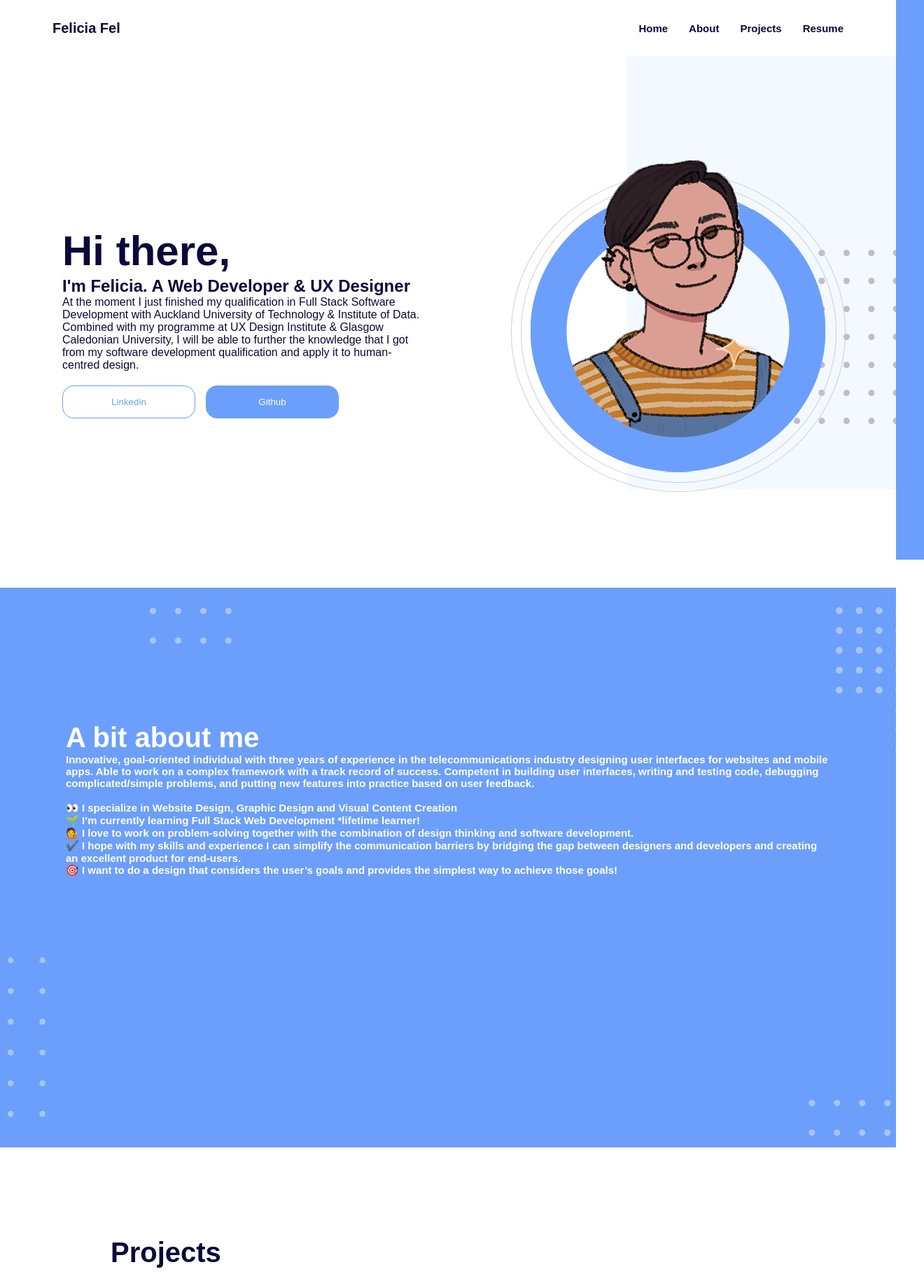
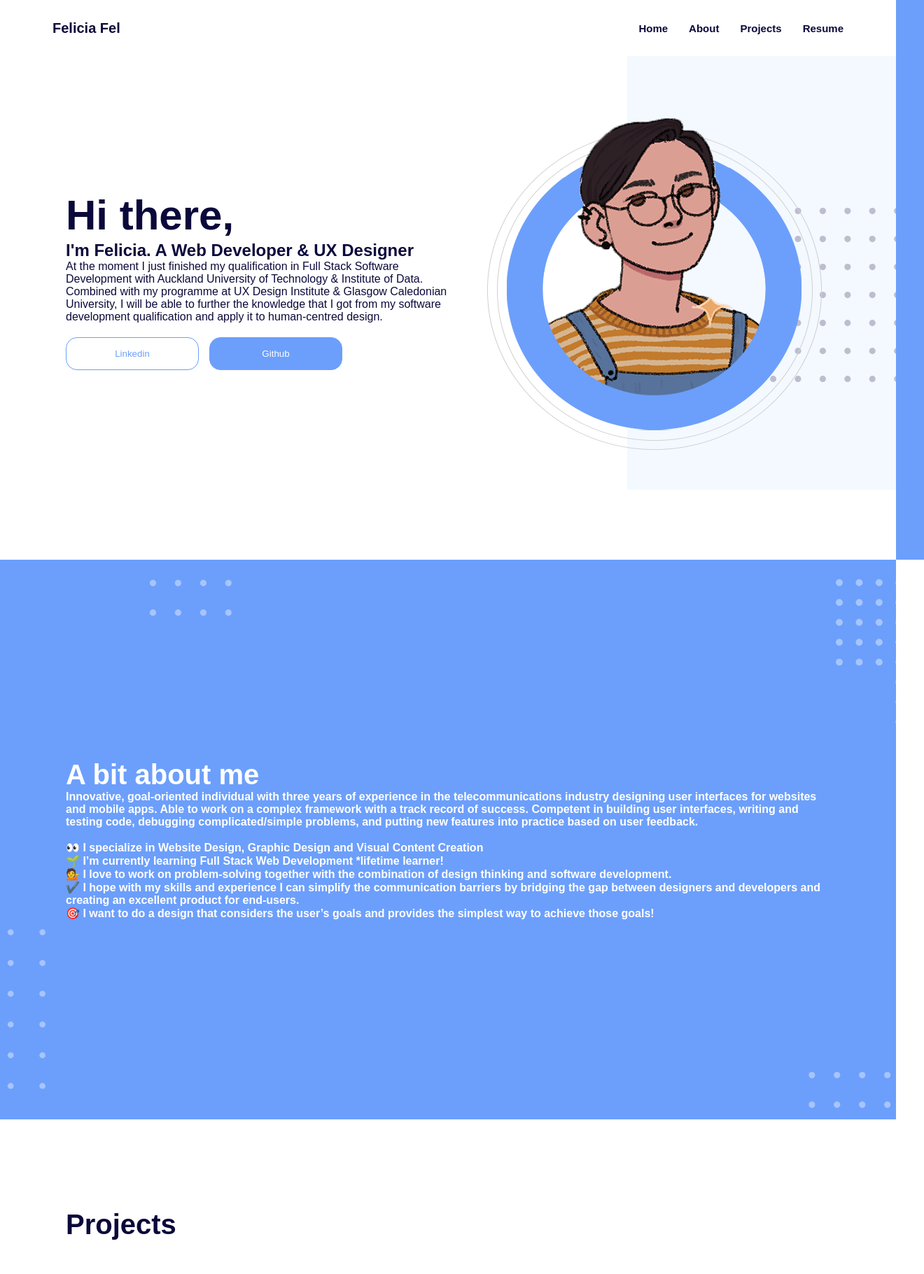
Before and after one commit to applescan/Portfolio-Website-v2, a React (Create React App) app: page / in a window 1280 px wide. Shown: the top 1821 px of the page at 70% size, 1320 px wide, since content can reach past the window. Built offline with nearby package versions, Linux system fonts and the light colour scheme; grey boxes are pictures that could not be loaded; a web font is replaced by a local one.

Commit message:
Cleaning up codes

```diff
--- a/src/components/Elements/PricingTable.jsx
+++ b/src/components/Elements/PricingTable.jsx
@@ -14,7 +14,7 @@ export default function PricingTable({ icon, price, title, text,  offers, action
       </div>
       <div style={{ margin: "30px 0" }}>
         <h4 className="font20 extraBold">{title}</h4>
-        <p className="font15">{text}</p>
+        <p className="font16">{text}</p>
       </div>
       <div>
         {offers
--- a/src/components/Sections/About.jsx
+++ b/src/components/Sections/About.jsx
@@ -3,17 +3,17 @@ import styled from "styled-components";
 
 export default function Services() {
   return (
-    <Wrapper id="about" className="blueBg">
-      <div className="container">
+    <div className="blueBg">
+    <Wrapper id="about" className="container">
         <HeaderInfo>
           <h1 className="font40 extraBold whiteColor">A bit about me</h1>
-          <p className="font15 whiteColor semiBold">
+          <p className="font16 whiteColor semiBold">
             Innovative, goal-oriented individual with three years of experience in the telecommunications industry designing user interfaces for websites and mobile apps.
             Able to work on a complex framework with a track record of success. Competent in building user interfaces, writing and testing code, debugging complicated/simple problems,
             and putting new features into practice based on user feedback.
           </p>
           <br></br>
-          <ul className="font15 whiteColor semiBold">
+          <ul className="font16 whiteColor semiBold">
 
             <li>
               <p>👀 I specialize in Website Design, Graphic Design and Visual
@@ -38,24 +38,27 @@ export default function Services() {
                 those goals!</p>
             </li>
           </ul>
-
         </HeaderInfo>
+    </Wrapper>
       </div>
-    </Wrapper>
   );
 }
 
 const Wrapper = styled.section`
-  padding: 15% 5%;
   width: 100%;
+  display:flex;
+  align-items: center;
+  justify-content: center;
   min-height: 100vh;
-  @media (max-width: 860px) {
-    padding: 20% 10% 10% 10%;
-  }
+  padding: 0 5%;
+@media (max-width: 960px) {
+  flex-direction: column;
+  padding: 15% 10%;
+}
 `;
 
 const HeaderInfo = styled.div`
-  @media (max-width: 860px) {
+  @media (max-width: 960px) {
     text-align: left;
   }
 `;
--- a/src/components/Sections/Header.jsx
+++ b/src/components/Sections/Header.jsx
@@ -10,13 +10,10 @@ import FullButton from "../Buttons/FullButton";
 
 export default function Header() {
 
-  const navigate = useNavigate()
-
   return (
-    <Wrapper id="home" className="container flexSpaceCenter">
-      <LeftSide className="flexCenter">
+    <Wrapper id="home" className="container">
+      <LeftSide>
         <div>
-          <HeaderP>
             <h1 className="extraBold font60">Hi there, </h1>
             <h2>I'm Felicia. A Web Developer & UX Designer</h2>
             <p>At the moment I just finished my qualification in Full Stack Software Development with Auckland University of Technology &
@@ -34,7 +31,6 @@ export default function Header() {
                 </a>
               </div>
             </ButtonsRow>
-          </HeaderP>
         </div>
       </LeftSide>
       <RightSide>
@@ -52,18 +48,17 @@ export default function Header() {
 
 
 const Wrapper = styled.section`
-  padding-top: 80px;
-  width: 100%;
-  min-height: 840px;
+  display: flex;
+  align-items: center;
+  justify-content: center;
+  min-height: 100vh;
+  padding: 0 5%;
   @media (max-width: 960px) {
     flex-direction: column;
-    padding: 5%;
-  }
-  @media (max-width: 560px) {
-    flex-direction: column;
-    padding: 15%;
+    padding: 15% 10%;
   }
 `;
+
 const LeftSide = styled.div`
   width: 50%;
   height: 100%;
@@ -82,16 +77,6 @@ const RightSide = styled.div`
     margin-top: 30px;
   }
 `;
-const HeaderP = styled.div`
-  padding: 0 5%;
-  @media (max-width: 960px) {
-    padding: 0 15%;
-  }
-  @media (max-width: 560px) {
-    padding: 0 20%;
-  }
-`;
-
 const GreyDiv = styled.div`
   width: 30%;
   height: 700px;
@@ -120,7 +105,6 @@ const Img = styled.img`
     height: auto;
   }
 `;
-
 const DotsWrapper = styled.div`
   position: absolute;
   right: -100px;
--- a/src/components/Sections/Pricing.jsx
+++ b/src/components/Sections/Pricing.jsx
@@ -5,9 +5,8 @@ import PricingTable from "../Elements/PricingTable";
 
 export default function Pricing() {
   return (
-    <Wrapper id="resume">
     <div className="blueBg">
-        <div className="container" style={{ padding: '10% 5%' }}>
+      <Wrapper id="resume" className="container" style={{ padding: '10% 5%' }}>
         <HeaderInfo>
           <h1 className="font40 extraBold whiteColor">Resume</h1>
           <br></br>
@@ -103,9 +102,8 @@ export default function Pricing() {
             />
           </TableBox>
         </TablesWrapper>
+      </Wrapper >
     </div>
-      </div>
-    </Wrapper>
   );
 }
 
--- a/src/components/Sections/Projects.jsx
+++ b/src/components/Sections/Projects.jsx
@@ -20,14 +20,13 @@ export default function Projects() {
   const navigate = useNavigate()
 
   return (
-    <Wrapper id="projects">
     <div className="whiteBg">
-        <div className="container">
+      <Wrapper id="projects" className="container"  style={{ padding: '10% 5%' }}>
         <HeaderInfo>
           <h1 className="font40 extraBold">Projects</h1>
         </HeaderInfo>
         <div className="row textCenter">
-            <div className="col-xs-12 col-sm-4 col-md-4 col-lg-4"  style={{ textAlign: "left" }}>
+          <div className="col-xs-12 col-sm-4 col-md-4 col-lg-4" style={{ textAlign: "left" }}>
             <ProjectBox
               img={NzLocum}
               title="NZ Veterinary Locum Network"
@@ -35,7 +34,7 @@ export default function Projects() {
               action={() => { navigate(`/nz-locum`) }}
             />
           </div>
-            <div className="col-xs-12 col-sm-4 col-md-4 col-lg-4"  style={{ textAlign: "left" }}>
+          <div className="col-xs-12 col-sm-4 col-md-4 col-lg-4" style={{ textAlign: "left" }}>
             <ProjectBox
               img={Mix}
               title="Mixtape-me | Spotify app integration."
@@ -43,7 +42,7 @@ export default function Projects() {
               action={() => { navigate(`/mixtape-me`) }}
             />
           </div>
-            <div className="col-xs-12 col-sm-4 col-md-4 col-lg-4"  style={{ textAlign: "left" }}>
+          <div className="col-xs-12 col-sm-4 col-md-4 col-lg-4" style={{ textAlign: "left" }}>
             <ProjectBox
               img={Airscammer}
               title="Airscammer - Let's Learn About Airline Scams!"
@@ -53,7 +52,7 @@ export default function Projects() {
           </div>
         </div>
         <div className="row textCenter">
-            <div className="col-xs-12 col-sm-4 col-md-4 col-lg-4"  style={{ textAlign: "left" }}>
+          <div className="col-xs-12 col-sm-4 col-md-4 col-lg-4" style={{ textAlign: "left" }}>
             <ProjectBox
               img={Dpm}
               title="Deltapath Mobile UI & UX Design"
@@ -61,7 +60,7 @@ export default function Projects() {
               action={() => { navigate(`/dpm`) }}
             />
           </div>
-            <div className="col-xs-12 col-sm-4 col-md-4 col-lg-4"  style={{ textAlign: "left" }}>
+          <div className="col-xs-12 col-sm-4 col-md-4 col-lg-4" style={{ textAlign: "left" }}>
             <ProjectBox
               img={Cti}
               title="Deltapath Salesforce CTI Integration"
@@ -69,7 +68,7 @@ export default function Projects() {
               action={() => { navigate(`/cti`) }}
             />
           </div>
-            <div className="col-xs-12 col-sm-4 col-md-4 col-lg-4"  style={{ textAlign: "left" }}>
+          <div className="col-xs-12 col-sm-4 col-md-4 col-lg-4" style={{ textAlign: "left" }}>
             <ProjectBox
               img={DpmTalk}
               title="Deltapath Talk (Microsoft Teams Integration)"
@@ -95,16 +94,14 @@ export default function Projects() {
               />
             </div> */}
         </div>
-
-        </div>
-      </div>
-    </Wrapper>
+      </Wrapper >
+    </div >
   );
 }
 
 const Wrapper = styled.section`
-padding: 10%;
 width: 100%;
+min-height: 100vh;
 `;
 const HeaderInfo = styled.div`
   @media (max-width: 860px) {
```
Also changed, not shown: Home-banner-image.png (added), 5 other files (tests, documents, lock files or other folders). Lines whose indentation alone changed are shown as unchanged.
